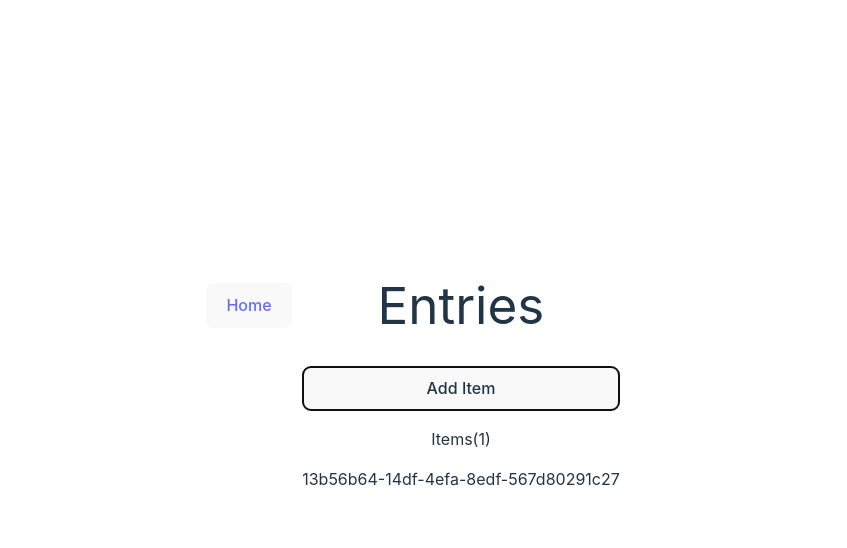
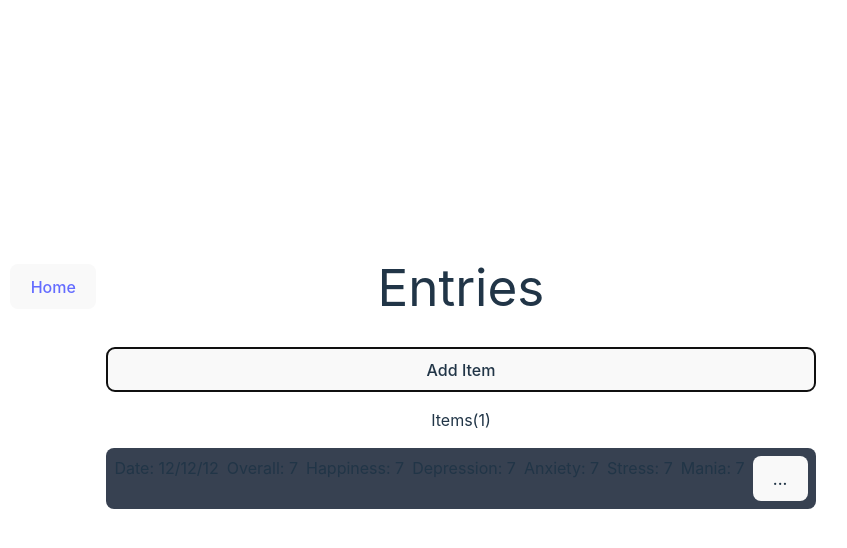
Before and after one commit to Dakkra/MNIEsMoodManager, a React (Vite) app in the folder moodtrackerweb/: page /entries in a window 1280 px wide. Both pictures are taken after a click on the button "Add Item". Shown: the top 548 px of the page, without its empty margins (179-1026 px from the left). Built offline with nearby package versions, Linux system fonts and the light colour scheme.

Commit message:
Layout entry components

```diff
--- a/moodtrackerweb/src/EntriesPage.tsx
+++ b/moodtrackerweb/src/EntriesPage.tsx
@@ -1,6 +1,7 @@
 import {Link} from "react-router-dom";
 import Button from "./Button.tsx";
 import {useState} from "react";
+import EntryRow from "./EntryRow.tsx";
 
 interface Entry {
     id: string;
@@ -11,6 +12,7 @@ interface Entry {
     happiness?: number;
     mania?: number;
     overall?: number;
+    notes?: string;
 }
 
 function EntriesPage() {
@@ -33,7 +35,7 @@ function EntriesPage() {
                 >Add Item</Button>
                 Items({items.length})
                 {items.map((item) => {
-                    return <div key={item.id}>{item.id}</div>
+                    return <EntryRow id={item.id}></EntryRow>
                 })}
             </div>
         </>
--- /dev/null
+++ b/moodtrackerweb/src/EntryRow.tsx
@@ -0,0 +1,33 @@
+import Button from "./Button.tsx";
+import {useState} from "react";
+
+interface EntryProps {
+    id: string;
+}
+
+const EntryRow = (props: EntryProps) => {
+    const id = props.id;
+    const [isExpanded, setIsExpanded] = useState(false);
+
+    return (
+        <div>
+            <div className="flex flex-row gap-2 bg-gray-700 rounded-lg p-2">
+                <div>Date: 12/12/12</div>
+                <div>Overall: 7</div>
+                <div>Happiness: 7</div>
+                <div>Depression: 7</div>
+                <div>Anxiety: 7</div>
+                <div>Stress: 7</div>
+                <div>Mania: 7</div>
+                <Button onClick={() => setIsExpanded(!isExpanded)}>...</Button>
+            </div>
+            {isExpanded &&
+                <div className={"flex flex-col"}>
+                    <div>Id:{id}</div>
+                    <div>{"Did you ever hear the tragedy of Darth Plagueis The Wise? I thought not. It’s not a story the Jedi would tell you. It’s a Sith legend. Darth Plagueis was a Dark Lord of the Sith, so powerful and so wise he could use the Force to influence the midichlorians to create life… He had such a knowledge of the dark side that he could even keep the ones he cared about from dying. The dark side of the Force is a pathway to many abilities some consider to be unnatural. He became so powerful… the only thing he was afraid of was losing his power, which eventually, of course, he did. Unfortunately, he taught his apprentice everything he knew, then his apprentice killed him in his sleep. Ironic. He could save others from death, but not himself."}</div>
+                </div>
+            }
+        </div>
+    )
+}
+export default EntryRow;
```
